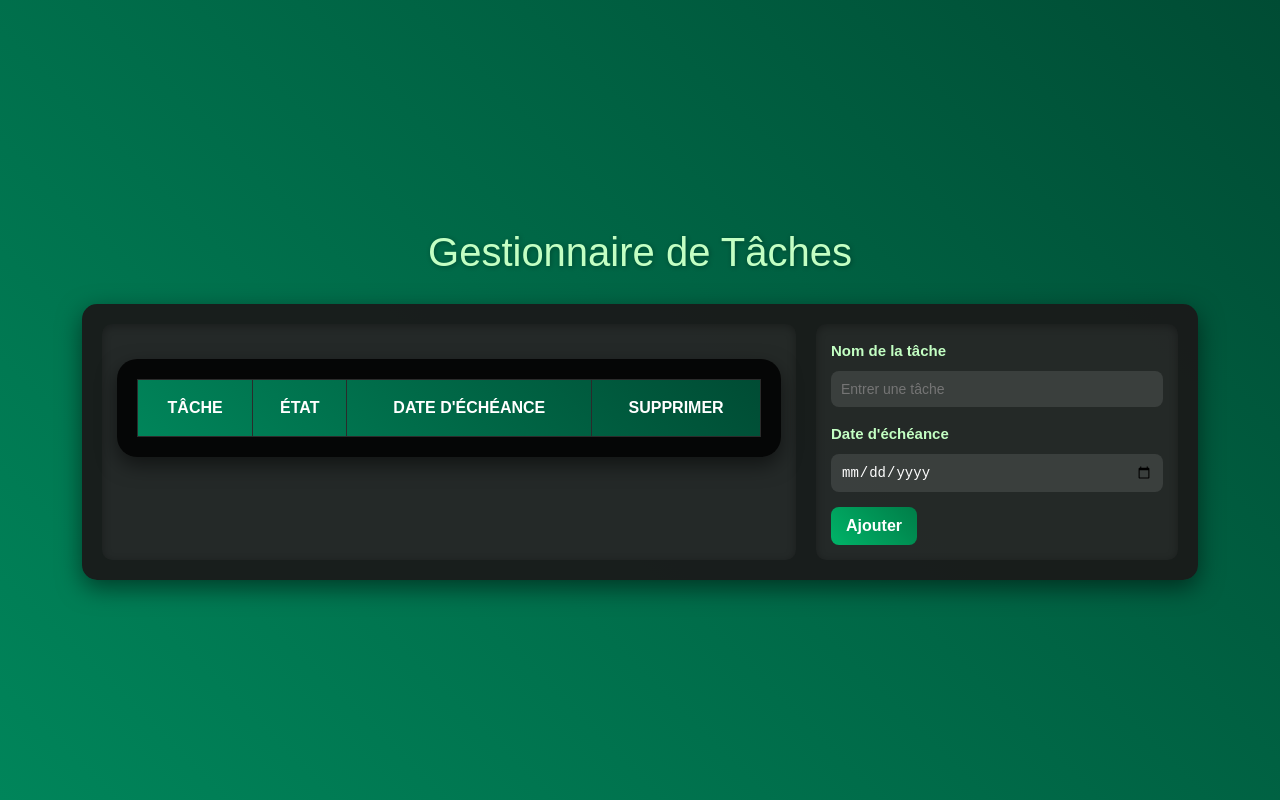
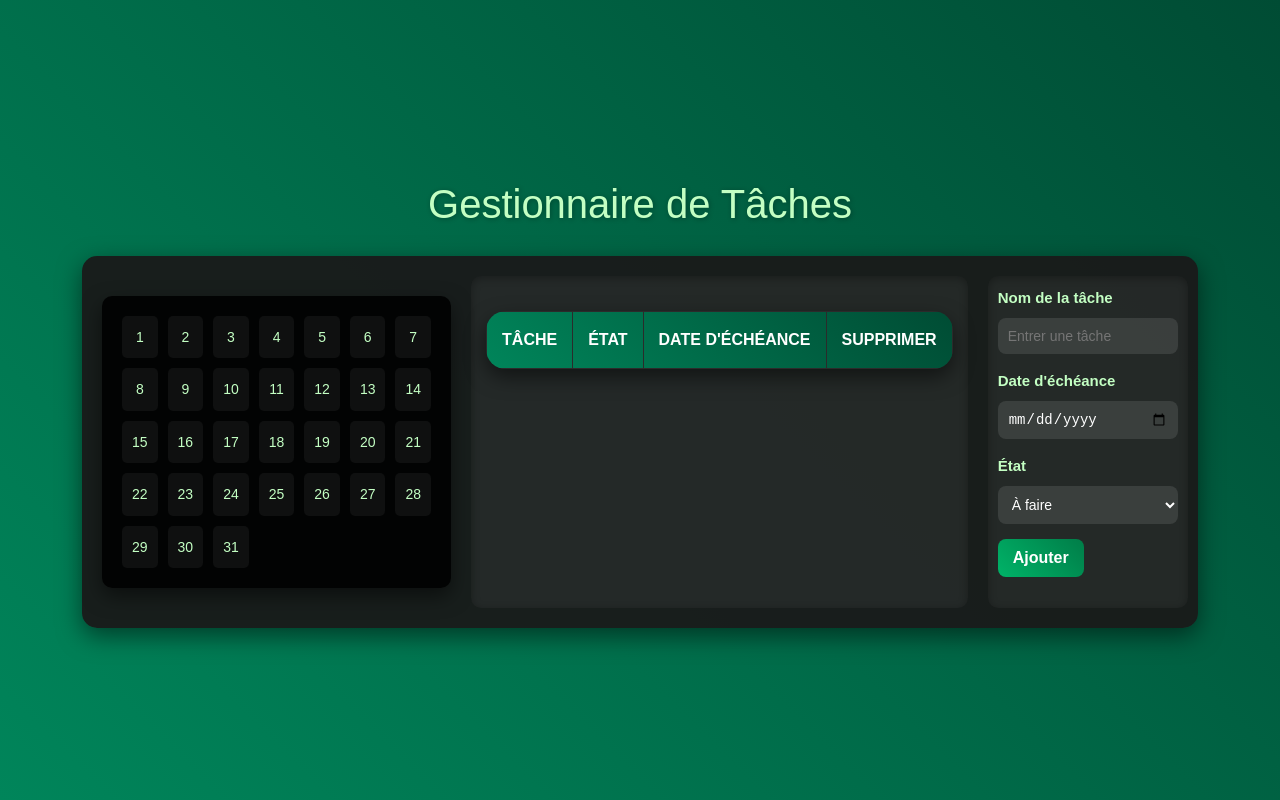
Before and after one commit to mathisglt/ToDoList, a Vue app: page / in a window 1280 px wide. Built offline with nearby package versions, Linux system fonts and the light colour scheme; the HTML template or start-up script is replaced by a standard one.

Commit message:
calendrier

```diff
--- /dev/null
+++ b/src/components/Calendrier.vue
@@ -0,0 +1,75 @@
+<script lang="ts" setup>
+import { defineProps, computed } from 'vue';
+
+type Tache = {
+  intitule: string;
+  etat: string;
+  dateech: string;
+};
+
+const props = defineProps<{
+  taches: Tache[];
+}>();
+
+const taskDates = computed(() => new Set(props.taches.map((tache) => tache.dateech)));
+
+const today = new Date();
+const daysInMonth = computed(() => {
+  const totalDays = new Date(today.getFullYear(), today.getMonth() + 1, 0).getDate();
+  return Array.from({ length: totalDays }, (_, i) => ({
+    day: i + 1,
+    date: new Date(today.getFullYear(), today.getMonth(), i + 1).toISOString().split('T')[0],
+  }));
+});
+</script>
+
+<template>
+  <div class="calendar">
+    <div class="calendar-grid">
+      <div v-for="day in daysInMonth" :key="day.date" class="calendar-cell"
+        :class="{ 'task-day': taskDates.has(day.date) }">
+        <span>{{ day.day }}</span>
+      </div>
+    </div>
+  </div>
+</template>
+
+<style scoped>
+.calendar {
+  margin: 20px auto;
+  padding: 20px;
+  border-radius: 10px;
+  background: rgba(0, 0, 0, 0.9);
+  box-shadow: 0 8px 20px rgba(0, 0, 0, 0.5);
+  max-width: 800px;
+}
+
+.calendar-grid {
+  display: grid;
+  grid-template-columns: repeat(7, 1fr);
+  gap: 10px;
+}
+
+.calendar-cell {
+  display: flex;
+  justify-content: center;
+  align-items: center;
+  padding: 10px;
+  background: rgba(255, 255, 255, 0.05);
+  border-radius: 5px;
+  font-size: 14px;
+  color: #c3ffc3;
+  position: relative;
+  text-align: center;
+}
+
+.calendar-cell.task-day::after {
+  content: '';
+  position: absolute;
+  bottom: 5px;
+  width: 8px;
+  height: 8px;
+  background: #00ff9d;
+  border-radius: 50%;
+}
+</style>
--- a/src/components/TODOComponent.vue
+++ b/src/components/TODOComponent.vue
@@ -12,9 +12,14 @@ const props = defineProps({
     type: Array as PropType<Tache[]>,
     required: true,
   },
+  deleteTask: {
+    type: Function,
+    required: true,
+  },
 });
 
 const localTaches = ref([...props.taches]);
+
 watch(
   () => props.taches,
   (newT) => {
@@ -22,11 +27,7 @@ watch(
   },
   { deep: true }
 );
-const supprimerTache = (index: number) => {
-  localTaches.value.splice(index, 1);
-};
 </script>
-
 
 <template>
   <div class="table-container">
@@ -48,7 +49,10 @@ const supprimerTache = (index: number) => {
             <span class="etat">{{ item.etat }}</span>
           </td>
           <td class="date">{{ item.dateech }}</td>
-          <td class="deltebtn"><button class="delete-btn" @click="supprimerTache(index)">🗑️</button></td>
+          <td class="deltebtn">
+            <!-- Appel de deleteTask via la prop -->
+            <button class="delete-btn" @click="props.deleteTask(index)">🗑️</button>
+          </td>
         </tr>
       </tbody>
     </table>
@@ -59,8 +63,6 @@ const supprimerTache = (index: number) => {
 .table-container {
   margin: 20px auto;
   max-width: 800px;
-  padding: 20px;
-  background: rgba(0, 0, 0, 0.85);
   border-radius: 20px;
   box-shadow: 0 8px 20px rgba(0, 0, 0, 0.5);
   overflow: hidden;
@@ -122,9 +124,9 @@ td .date {
 }
 
 td .intitule {
-  max-width: 250px;
+  max-width: 65px;
   overflow: auto;
-  text-overflow: ellipsis;
+  text-overflow: clip;
   white-space: nowrap;
   color: #e7f5e7;
   display: block;
--- a/src/components/Todos.vue
+++ b/src/components/Todos.vue
@@ -6,8 +6,11 @@
     </header>
     <main>
       <div class="content-wrapper">
+        <div class="calendar-section">
+          <Calendrier :taches="taches" />
+        </div>
         <div class="task-list">
-          <TODOComponent :taches="taches" />
+          <TODOComponent :taches="taches" :deleteTask="deleteTask" />
         </div>
         <div class="task-form">
           <form @submit.prevent="addTask">
@@ -19,17 +22,29 @@
               <label for="dueDate">Date d'échéance</label>
               <input v-model="newTask.dateech" id="dueDate" type="date" required />
             </div>
+            <div class="form-group">
+              <label for="taskState">État</label>
+              <select v-model="newTask.etat" id="taskState" required>
+                <option value="A faire">À faire</option>
+                <option value="En cours">En cours</option>
+                <option value="Terminé">Terminé</option>
+              </select>
+            </div>
             <button type="submit">Ajouter</button>
           </form>
         </div>
       </div>
+      <footer>
+        <span v-if="tasktodo !== 0">Nombre de taches non terminées :{{ tasktodo }}</span>
+      </footer>
     </main>
   </div>
 </template>
 
 <script setup lang="ts">
-import { ref, reactive } from 'vue';
+import { ref, reactive, computed } from 'vue';
 import TODOComponent from '@/components/TODOComponent.vue';
+import Calendrier from '@/components/Calendrier.vue';
 
 type Tache = {
   intitule: string;
@@ -38,6 +53,9 @@ type Tache = {
 };
 
 const taches = reactive<Tache[]>([]);
+const tasktodo = computed(() =>
+  taches.filter(task => task.etat === "En cours" || task.etat === "A faire").length
+);
 
 const newTask = ref({
   intitule: '',
@@ -57,6 +75,10 @@ const addTask = () => {
   } else {
     alert('Veuillez remplir tous les champs.');
   }
+};
+
+const deleteTask = (index: number) => {
+  taches.splice(index,1);
 };
 </script>
 
@@ -96,7 +118,7 @@ main {
   box-shadow: 0 8px 24px rgba(0, 0, 0, 0.5);
   padding: 20px;
   width: 90%;
-  max-width: 1200px;
+  max-width: 1300px;
 }
 
 .content-wrapper {
@@ -104,6 +126,22 @@ main {
   flex-direction: row;
   justify-content: space-between;
   gap: 20px;
+}
+
+select {
+  padding: 10px;
+  border: none;
+  border-radius: 8px;
+  background: rgba(255, 255, 255, 0.1);
+  color: #ffffff;
+  outline: none;
+  font-size: 14px;
+  transition: box-shadow 0.2s ease;
+}
+
+select:focus {
+  box-shadow: 0 0 5px rgba(0, 255, 157, 0.8);
+  background: rgba(26, 26, 26, 0.8);
 }
 
 .task-list {
@@ -117,7 +155,8 @@ main {
 .task-form {
   flex: 1;
   background: rgba(255, 255, 255, 0.05);
-  padding: 15px;
+  padding: 10px;
+  width: 200px;
   border-radius: 10px;
   box-shadow: inset 0 2px 8px rgba(0, 0, 0, 0.3);
 }
```
